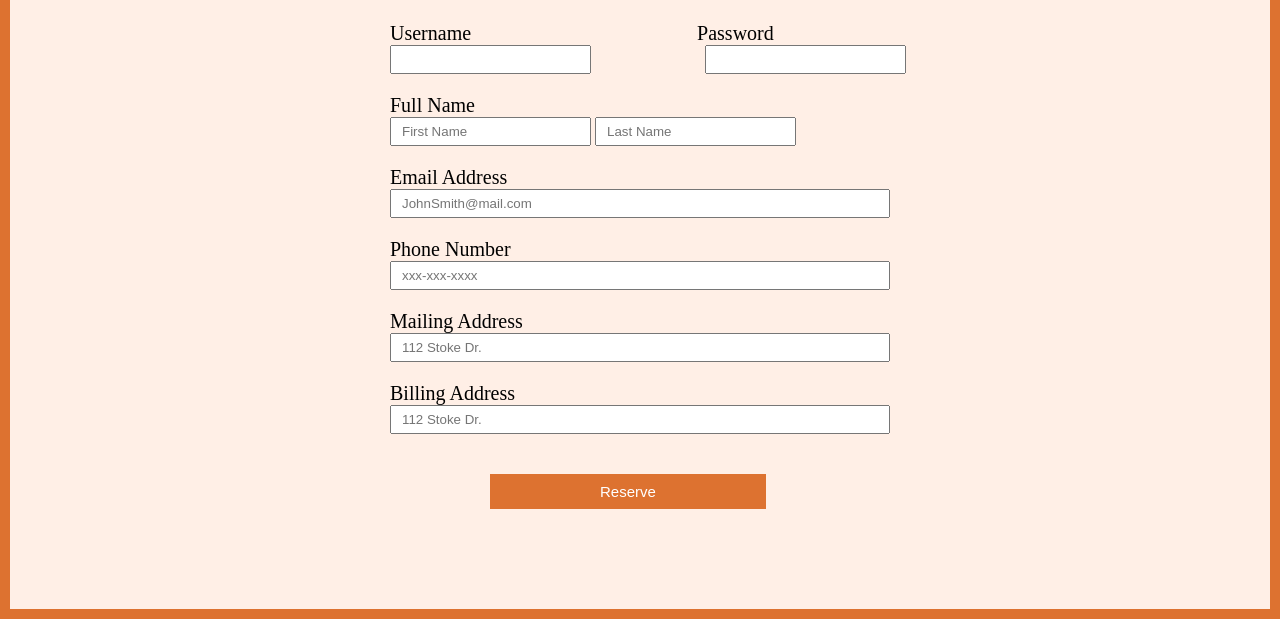
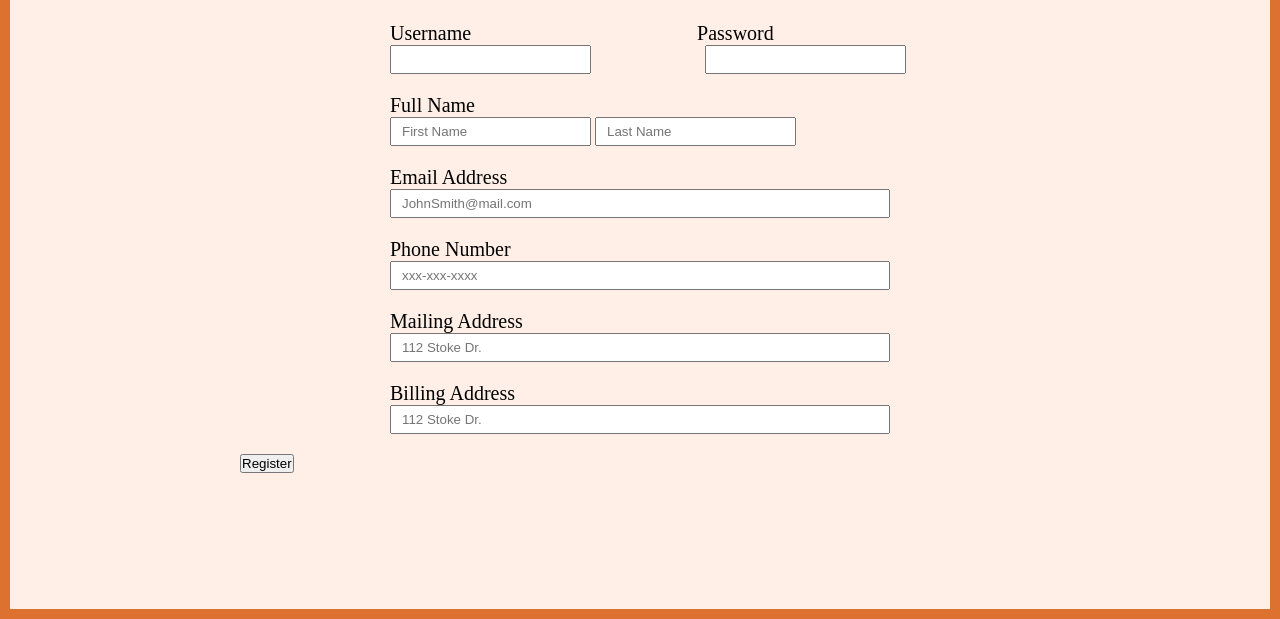
Before and after one commit to NhatNguyen5/COSC_4351_RestaurantApp, a website: page Restaurant_app/register_page.html in a window 1280 px wide. Shown: the part 181-800 px from the top of the page. Drawn offline with Linux system fonts and the light colour scheme.

Commit message:
Update register_page.html

```diff
--- a/Restaurant_app/register_page.html
+++ b/Restaurant_app/register_page.html
@@ -42,9 +42,7 @@
                 <input type="text" name="totalamt" class = "pay" id="totalamt" placeholder = 0  required/> -->
 
             <p>
-                <form class="table_reserve" method="post">
-                    <input type="button" id="submit_table" type="submit" class="submit-btn" value="Reserve" onclick="insertUserCred()">
-                </form>
+                    <button onclick="insertUserCred()">Register</button>
             <p>
         </div>
         </form>
```
